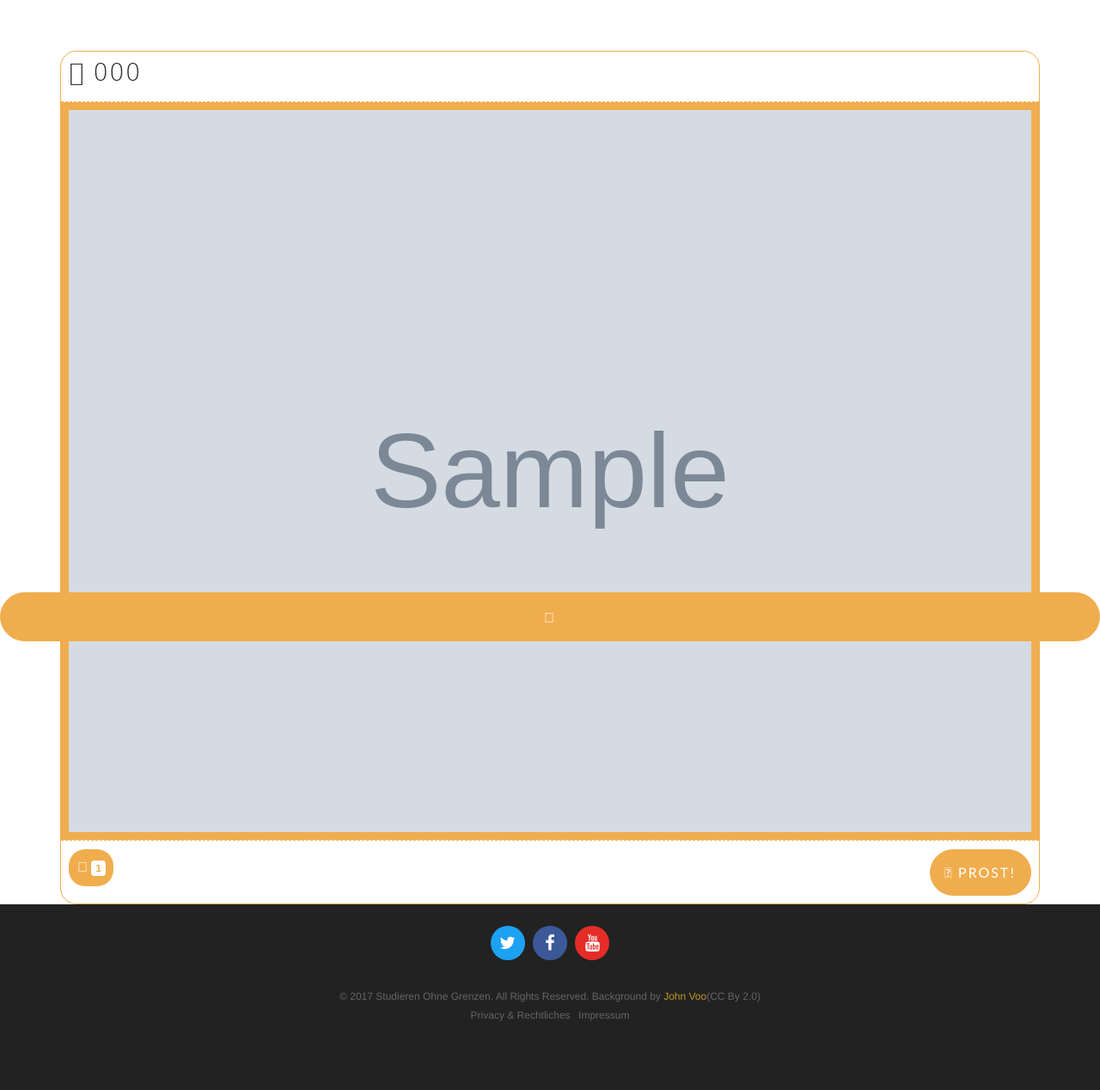
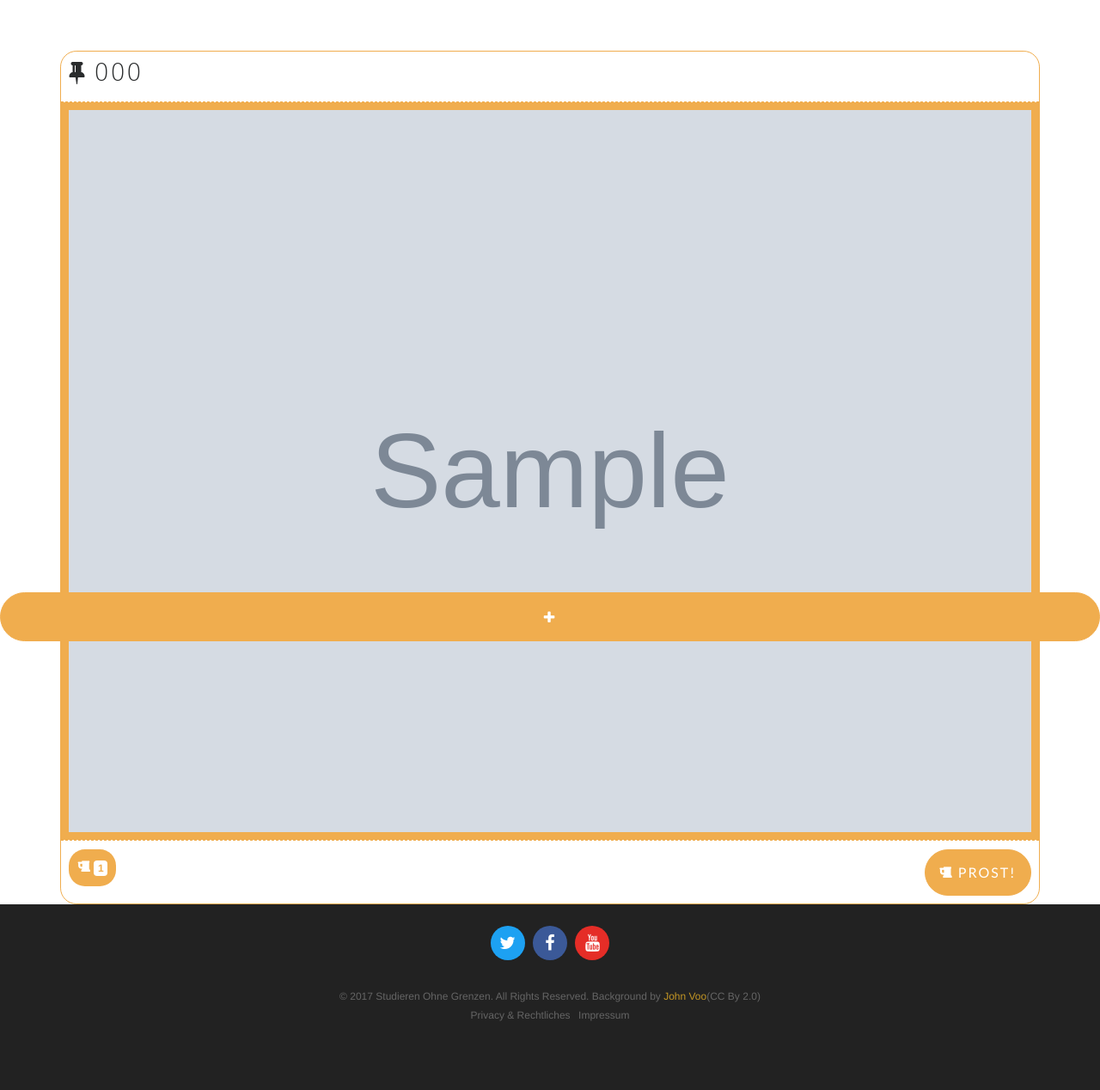
Before and after one commit to studieren-ohne-grenzen/schlemmenohnegrenzen, a Django app: template frontend/templates/frontend/couch/couch.html in a window 1280 px wide. Shown: the part 54-1322 px from the top of the page at 86% size. Run offline with Django 3.2, Linux system fonts and the light colour scheme; the template is opened without the code that fills it: most values are stand-ins (such as "Sample title", 1, 10 or a date in 2020); grey boxes marked "Sample" are stand-in pictures; some libraries are stand-ins or nearby versions; some web fonts are replaced.

Commit message:
Couch templates: Fix icons

```diff
--- a/frontend/templates/frontend/couch/add.html
+++ b/frontend/templates/frontend/couch/add.html
@@ -6,7 +6,7 @@
       <form id="couchtForm" action="{% url 'frontend:couch_add' %}" method="post" enctype="multipart/form-data">
         {% csrf_token %}
         <div class="panel-heading">
-          <h3><span class="fa-thumb-tack"></span></h3>
+          <h3><span class="fa fa-thumb-tack"></span></h3>
               {{ form.titel }}
         </div>
         <div class="panel-body">
@@ -15,7 +15,7 @@
         <div class="panel-footer">
             <input type="file" style="display: none" name="image" required id="id_image" class="fileupload" onchange="javascript:var file = new FileReader(); file.readAsDataURL(this.files[0]); file.onload = function(e) {$('#preview').attr('src', e.target.result).show()}" />
             <button class="btn btn-warning pull-left" type="button" onclick="javascript:$('.fileupload').click()" >
-              <span class="fa-paperclip"></span>
+              <span class="fa fa-paperclip"></span>
             </button>
             <button class="btn btn-success pull-right" type="submit">
               Toast ausgeben
--- a/frontend/templates/frontend/couch/couch.html
+++ b/frontend/templates/frontend/couch/couch.html
@@ -4,14 +4,14 @@
 {% for post in posts %}
   <div class="row">
     <div class="post panel panel-warning">
-      <div class="panel-heading"><h3><span class="fa-thumb-tack"></span> {{post.titel}}</h3></div>
+      <div class="panel-heading"><h3><span class="fa fa-thumb-tack"></span> {{post.titel}}</h3></div>
       <div class="panel-body">
         <img src="{{post.image}}" />
       </div>
       <div class="panel-footer">
-        <span class="prosts label label-warning pull-left"><span class="fa-beer"></span> <span class="badge">{{post.vote_set|length}}</span></span>
+        <span class="prosts label label-warning pull-left"><span class="fa fa-beer"></span> <span class="badge">{{post.vote_set|length}}</span></span>
         <button class="prost-this btn btn-warning pull-right" type="button">
-          <span class="fa-beer"></span> Prost!
+          <span class="fa fa-beer"></span> Prost!
         </button>
       </div>
     </div>
@@ -22,6 +22,6 @@
 </div>
 
 <div class="add-container">
-  <button class="btn btn-warning" onclick="javascript:window.location='/couch_add'"><span class="fa-plus"></span></button>
+  <button class="btn btn-warning" onclick="javascript:window.location='/couch_add'"><span class="fa fa-plus"></span></button>
 </div>
 {% endblock %}
```
